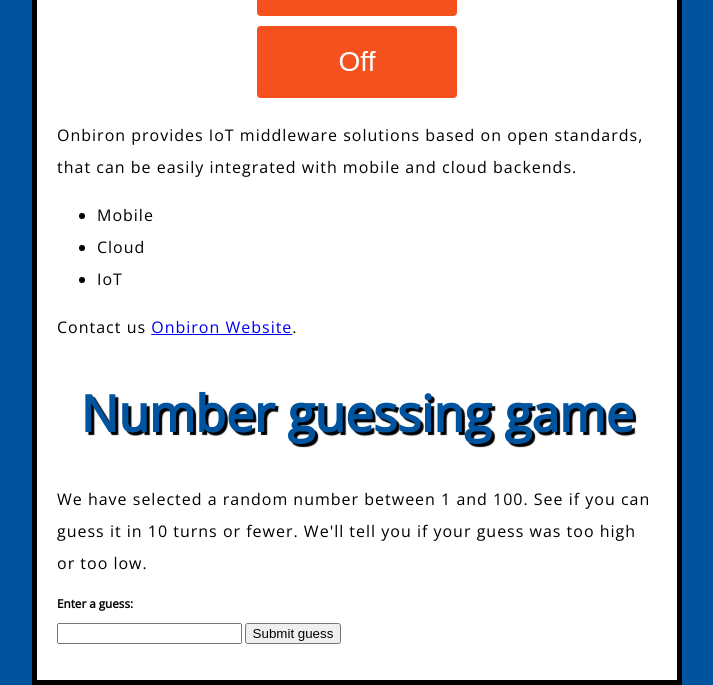
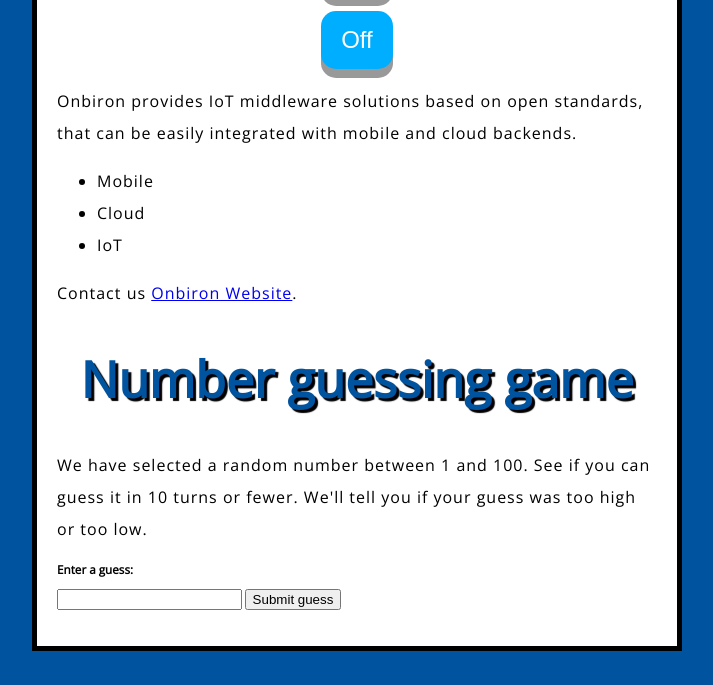
Before and after one commit to irfancnk/Javascript, a website: page web/index.html in a window 1280 px wide. Shown: the part 444-1129 px from the top of the page, without its empty margins (283-996 px from the left). After the commit the page ends 1095 px from the top, so only its background shows below. Drawn offline with nearby package versions, Linux system fonts and the light colour scheme.

Commit message:
Button Changes

```diff
--- a/web/index.html
+++ b/web/index.html
@@ -1,54 +1,36 @@
 <!DOCTYPE html>
 <html>
   <head>
-    <style>
-    .button {
-          display: inline-block;
-          border-radius: 4px;
-          background-color: #f4511e;
-          border: none;
-          color: #FFFFFF;
-          text-align: center;
-          font-size: 28px;
-          padding: 20px;
-          width: 200px;
-          transition: all 0.5s;
-          cursor: pointer;
-          margin: 5px;
-        }
-
-        .button span {
-          cursor: pointer;
-          display: inline-block;
-          position: relative;
-          transition: 0.5s;
-        }
-
-        .button span:after {
-          content: '\00bb';
-          position: absolute;
-          opacity: 0;
-          top: 0;
-          right: -20px;
-          transition: 0.5s;
-        }
-
-        .button:hover span {
-          padding-right: 25px;
-        }
-
-        .button:hover span:after {
-          opacity: 1;
-          right: 0;
-        }
-    }
-    </style>
     <meta charset="utf-8">
     <title>Test Page</title>
     <link href='http://fonts.googleapis.com/css?family=Open+Sans' rel='stylesheet' type='text/css'>
     <link href="styles/style.css" rel="stylesheet" type="text/css">
   </head>
   <body>
+    <style>
+        .button
+        {
+            display: inline-block;
+            padding: 15px 20px;
+            font-size: 24px;
+            cursor: pointer;
+            text-align: center;
+            text-decoration: none;
+            outline: none;
+            color: #fff;
+            background-color: #00aeff;
+            border: none;
+            border-radius: 15px;
+            box-shadow: 0 9px #999;
+        }
+        .button:hover {background-color: #007fba}
+        .button:active
+        {
+            background-color: #007fba;
+            box-shadow: 0 5px #666;
+            transform: translateY(4px);
+        }
+    </style>
     <h1>Onbiron</h1>
     <img src="images/off.png" alt="The Firefox logo: a flaming fox surrounding the Earth.">
     <center><button class="button"><div id="onButton"><span>On </span></div></button></center>
@@ -64,6 +46,7 @@
             }
         }
     </script>
+    <br>
     <center><button class="button"><div id="offButton"><span>Off </span></button></div></center>
     <script>
         var off = document.getElementById("offButton");
```
Also changed, not shown: web/scripts/main.js (+0 -17 lines), web/README.md.
